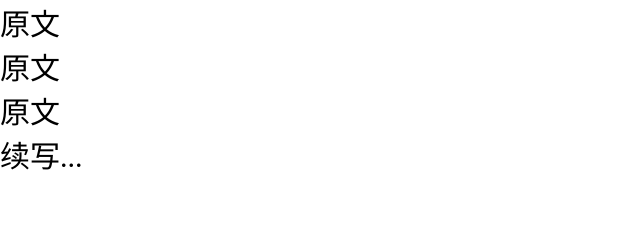
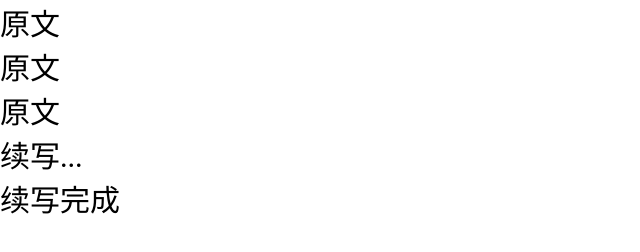
Before and after one commit to swagJL/mine, a plain HTML site: page index.html in a window 1280 px wide. Shown: the whole page, without its empty margins (0-640 px from the left). Drawn offline with nearby package versions, Linux system fonts and the light colour scheme.

Commit message:
续写完成

```diff
--- a/index.html
+++ b/index.html
@@ -51,6 +51,7 @@ img{vertical-align:middle;display:block}
     <p>原文</p>
     <p>原文</p>
     <p>续写...</p>
+    <p>续写完成</p>
 </div>
 
 
```
